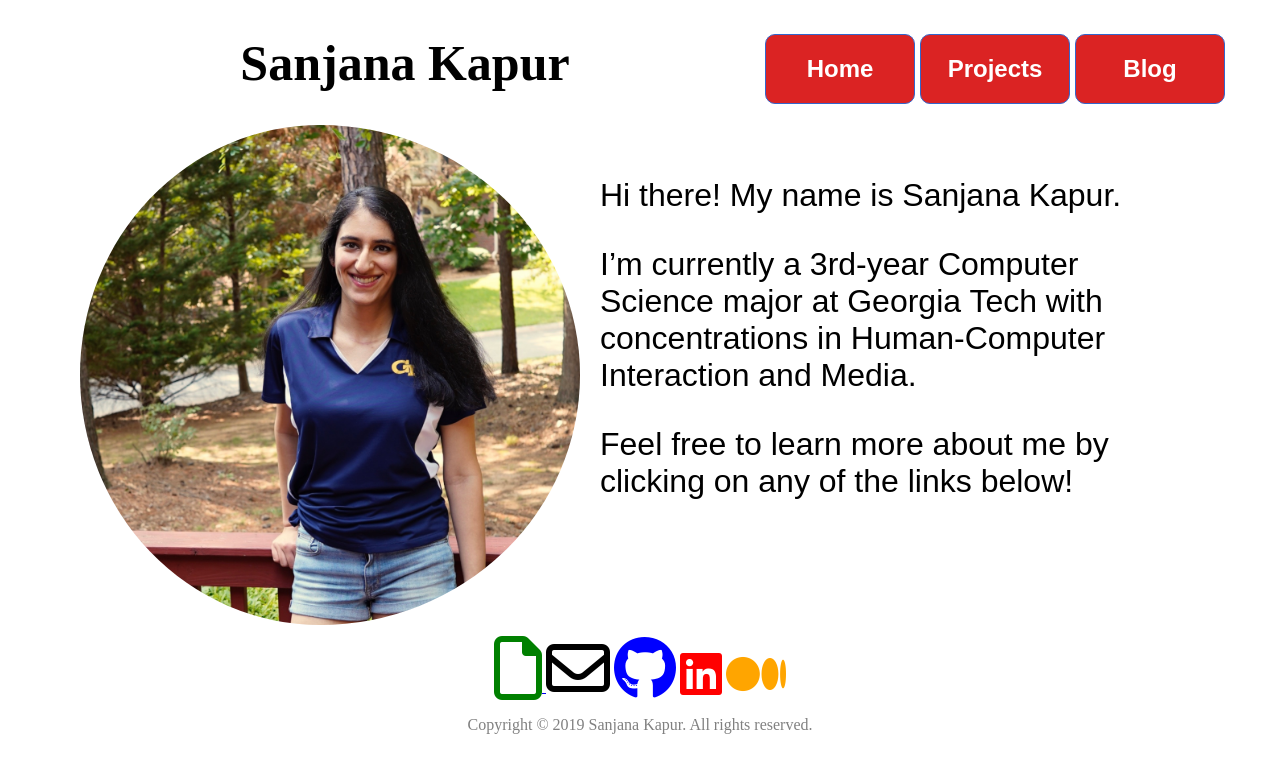
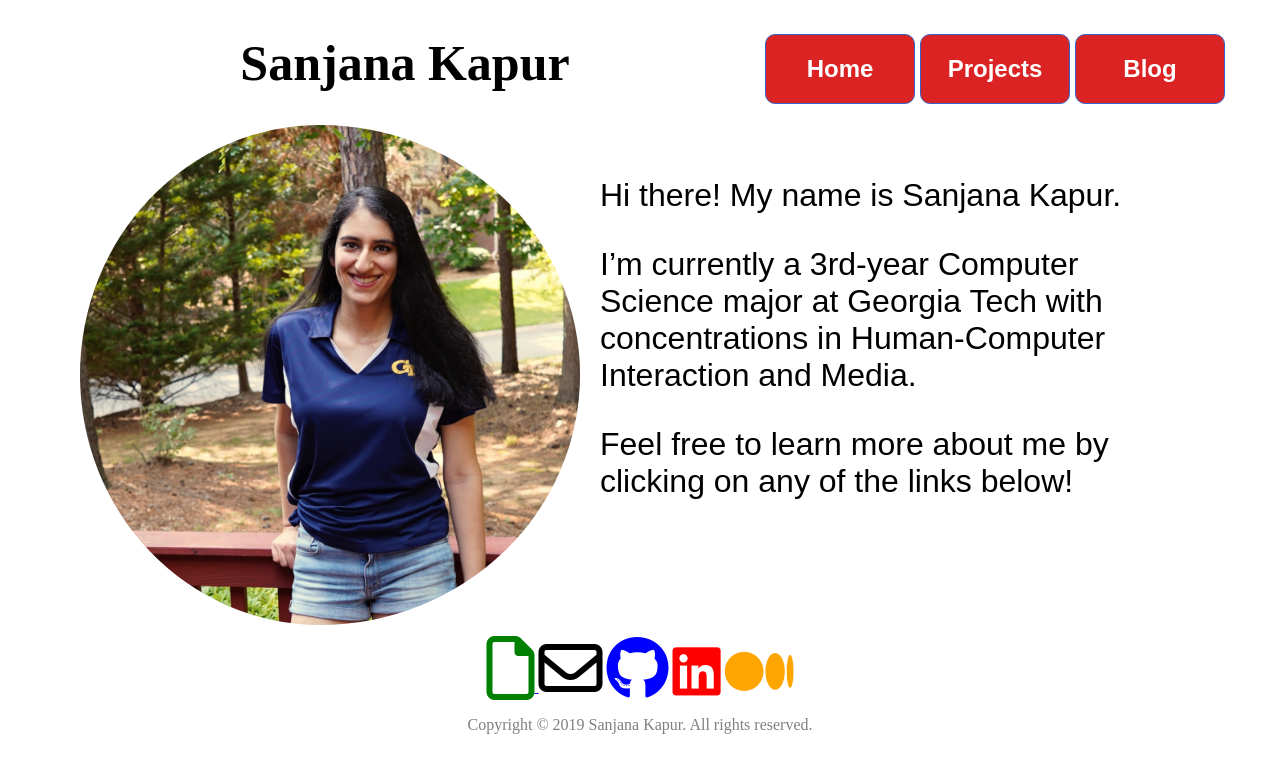
Before and after one commit to skapur12/skapur12.github.io, a Jekyll site: the page built from index.html, in a window 1280 px wide. Shown: the top 773 px of the page. Built offline with Jekyll 4.4.1, drawn with Linux system fonts in a browser that asks for light colours; nearby versions of some CDN libraries.

Commit message:
Increased icon size

```diff
--- a/_layouts/default.html
+++ b/_layouts/default.html
@@ -47,8 +47,8 @@
             <a href="https://www.dropbox.com/s/fhjab2ov41t2aht/Sanjana%20Kapur%20-%20Resume.pdf?dl=0" target="_blank"><i class="far fa-file fa-4x" style="color:green"></i>
             <a href="mailto:sanjana.kapur@gatech.edu" target="_blank"><i class="far fa-envelope fa-4x" style="color:black"></i></a></li>
             <a href="https://github.com/skapur12" target="_blank"><i class="fab fa-github fa-4x" style="color:blue"></i></a></li>
-            <a href="https://www.linkedin.com/in/skapur12/" target="_blank"><i class="fab fa-linkedin fa-4x" style="font-size:48px;color:red"></i></a></li>
-            <a href="https://medium.com/@skapur29" target="_blank"><i class="fab fa-medium fa-4x" style="font-size:48px;color:orange"></i></a></li>
+            <a href="https://www.linkedin.com/in/skapur12/" target="_blank"><i class="fab fa-linkedin fa-4x" style="font-size:55px;color:red"></i></a></li>
+            <a href="https://medium.com/@skapur29" target="_blank"><i class="fab fa-medium fa-4x" style="font-size:55px;color:orange"></i></a></li>
 
 	    <br>
             <p>Copyright © 2019 Sanjana Kapur. All rights reserved.</p>
```
